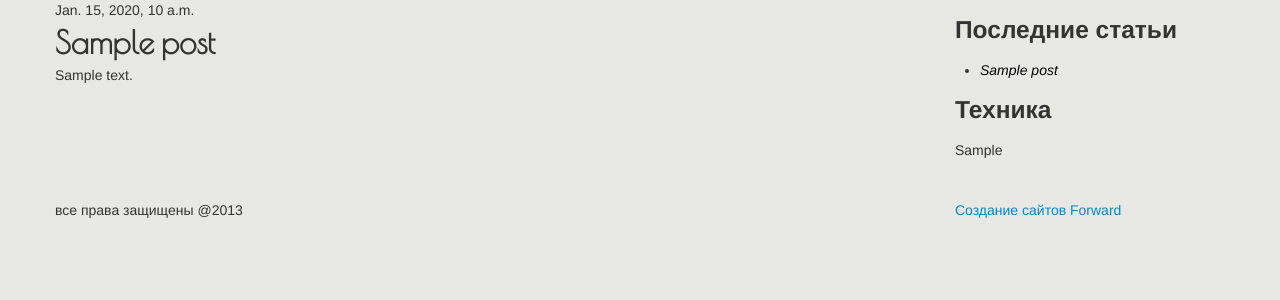
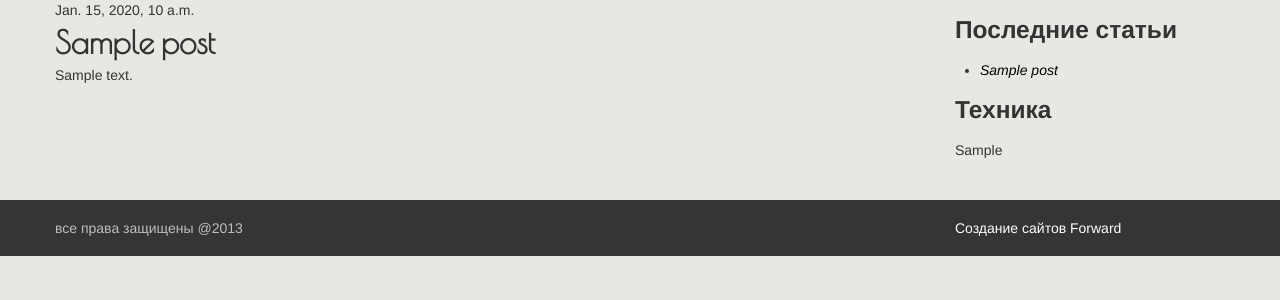
Before and after one commit to greenteamer/new-bodyday, a Django app: template blog/templates/blog/detail.html in a window 1280 px wide. Shown: the part 255-555 px from the top of the page. Run offline with Django 3.2, Linux system fonts and the light colour scheme; the template is opened without the code that fills it: most values are stand-ins (such as "Sample title", 1, 10 or a date in 2020); some libraries are stand-ins or nearby versions.

Commit message:
коммит в master

```diff
--- a/blog/templates/blog/base.html
+++ b/blog/templates/blog/base.html
@@ -112,7 +112,8 @@
     </div> <!-- container -->
 
     <!-- footer -->
-    <div class="container footer">
+    <div class="footer">
+        <div class="container">
             <div class="row">
                 <div class="span12">
                     <div class="row">
@@ -126,5 +127,6 @@
                 </div>
             </div>
         </div>
+    </div>
 </body>
 </html>
--- a/blog/templates/blog/home.html
+++ b/blog/templates/blog/home.html
@@ -52,7 +52,7 @@
                                     <h5>{{ post.title }}</h5>
                                     <p class="datetime">{{ post.datetime }}</p>
                                     <p>{{ post.content|removetags:"img"|truncatewords:"50"|safe }}<p>
-                                    <a class="button2" href="{{ post.get_absolute_url }}">читать</a>
+                                    <a class="button2 green" href="{{ post.get_absolute_url }}">читать</a>
                                 </div>
                             </div>
                     {% endif %}
@@ -82,7 +82,7 @@
                     <h2>{{ page.title }}</h2>
                     <h5 class="page_description">{{ page.description }}</h5>
                     <p>{{ page.content|removetags:"img"|truncatewords:"40"|safe }}</p>
-                    <a class="button2" href="{{ page.get_absolute_url }}">подробнее</a>
+                    <a class="button2 green" href="{{ page.get_absolute_url }}">подробнее</a>
                 </div>
             {% endif %}
         {% empty %}
--- a/blog/templates/blog/list.html
+++ b/blog/templates/blog/list.html
@@ -23,7 +23,7 @@
                         <h2>{{ post.title }}</h2>
                         <img src="{{ post.image.url }}">
                         <p>{{ post.content|removetags:"img"|truncatewords:"120"|safe }}</p>
-                        <a class="button2" href="{{ post.get_absolute_url }}">читать</a>
+                        <a class="button2 green" href="{{ post.get_absolute_url }}">читать</a>
                     </div>
                 {% empty %}
                     <p>Нет постов</p>
--- a/blog/templates/blog/page.html
+++ b/blog/templates/blog/page.html
@@ -23,7 +23,7 @@
                             <h2><a href="{{ page.get_absolute_url }}">{{ page.title }}</a></h2>
                             <img src="{{ page.image.url }}">
                             <p>{{ page.content|removetags:"img"|truncatewords:"120"|safe }}</p>
-                            <a class="button2" href="{{ page.get_absolute_url }}">читать</a>
+                            <a class="button2 green" href="{{ page.get_absolute_url }}">читать</a>
                         </div>
                     {% endif %}
                 {% empty %}
--- a/blog/templates/blog/review.html
+++ b/blog/templates/blog/review.html
@@ -10,7 +10,7 @@
 <!--top content-->
 {% block top_content %}
     <div class="row">
-        <div class="span3"><a id="popup" class="button2 green" href="/contact">Оставить заявку</a></div>
+        <div class="span3"><a id="popup" class="button2" href="/contact">Оставить заявку</a></div>
         <div class="span9 slogan">Профессионализм в каждом движении</div>
     </div>
 {% endblock %}
--- a/static/themeBodyDay/css/global.css
+++ b/static/themeBodyDay/css/global.css
@@ -488,3 +488,17 @@ input#id_honeypot {
 .sub_nav span.sub_nav_first {
     background: none;
 }
+
+/*footer*/
+.footer {
+    background: #353535;
+    padding:18px 0 8px 0;
+}
+
+.footer p {
+    color: #BEBEBE;
+}
+
+.footer a {
+    color: #fff;
+}
```
Lines whose indentation alone changed are shown as unchanged.
